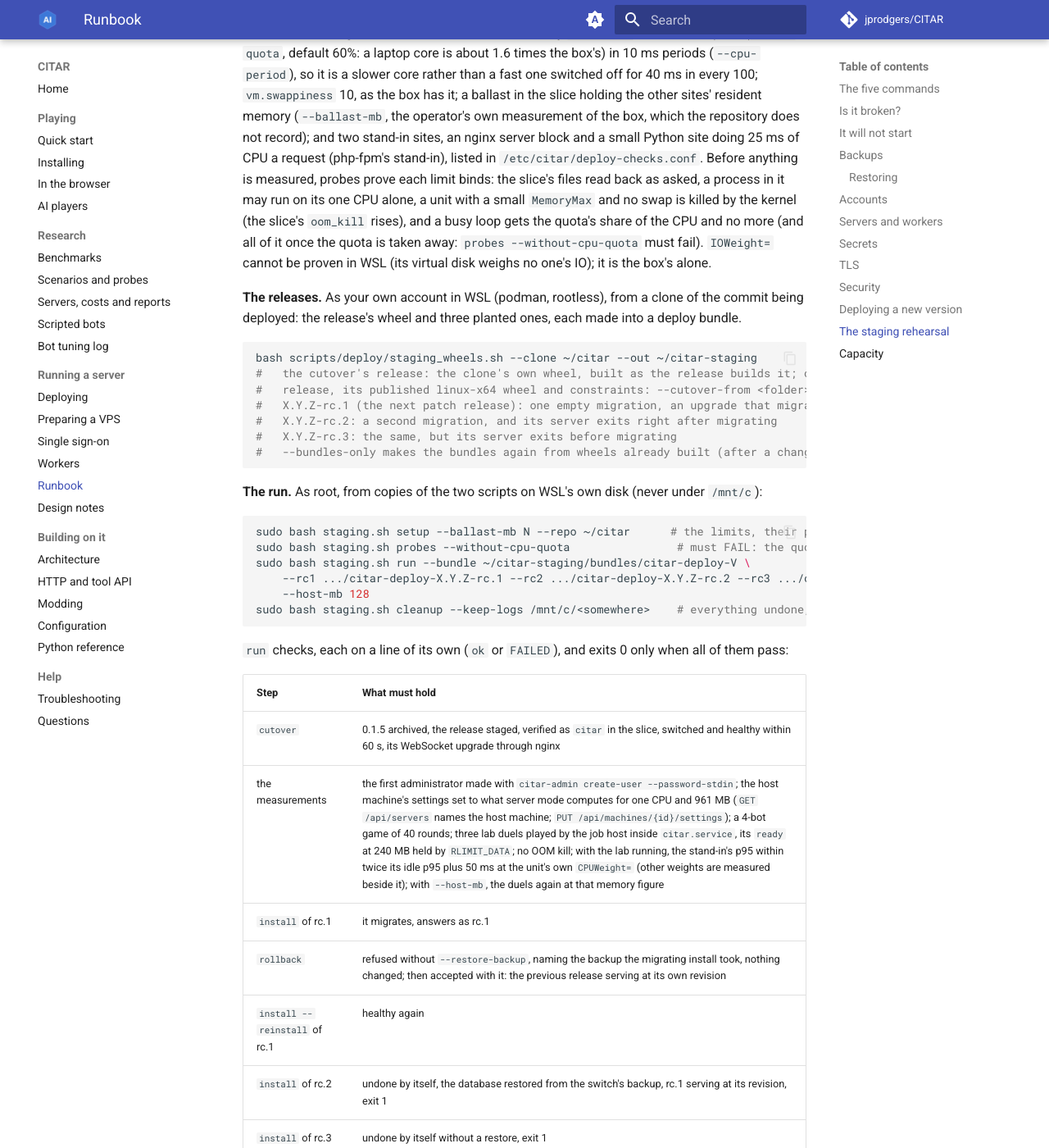
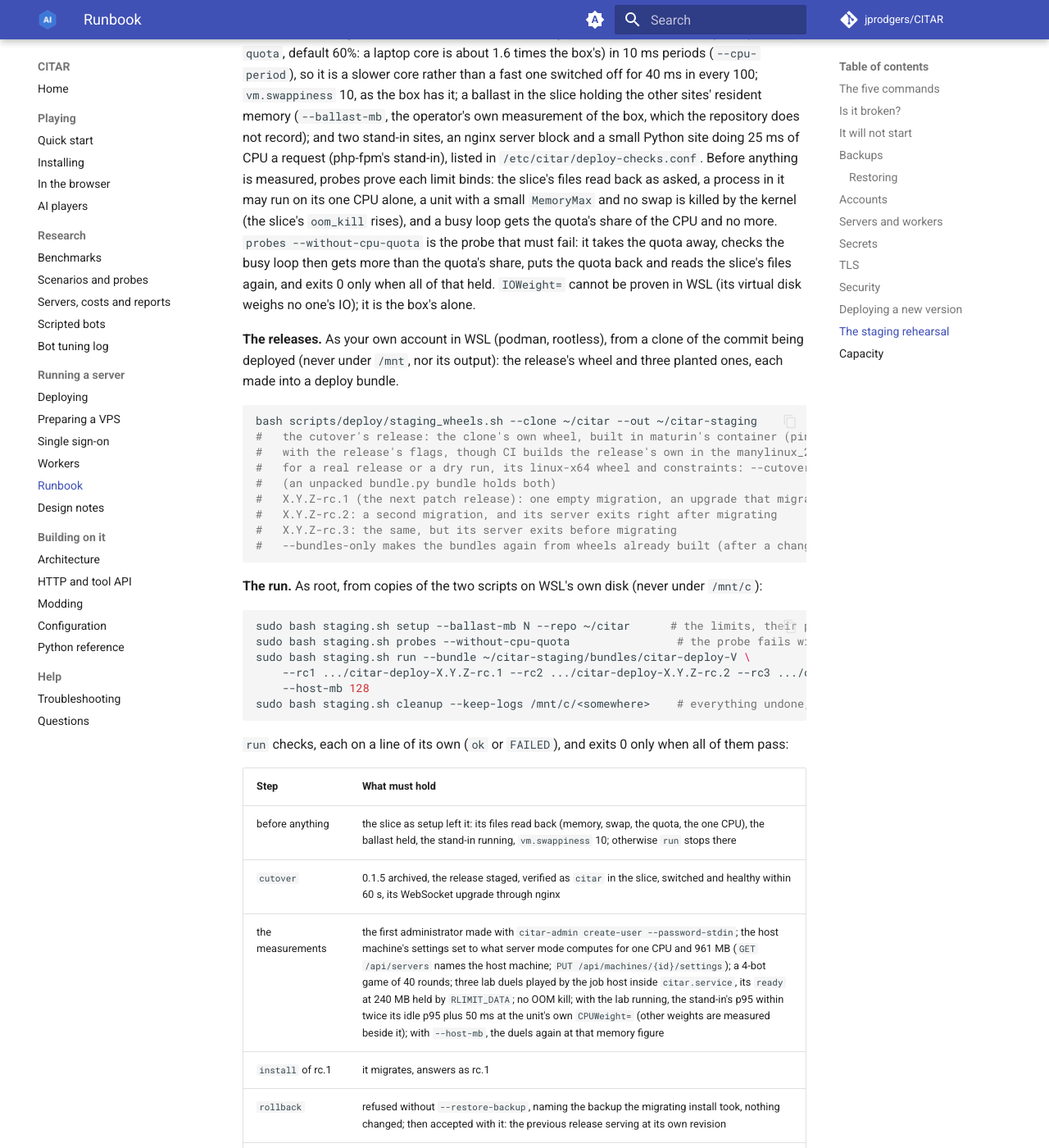
Before and after one commit to jprodgers/CITAR, an MkDocs documentation site: the page built from docs/server/RUNBOOK.md, in a window 1280 px wide and 1400 px high, scrolled down 5970 px. Shown: the whole window at 82% size. Built offline with MkDocs 1.6.1 and Material for MkDocs 9.7.7, drawn with Linux system fonts in a browser that asks for light colours; comment, search, counter and statistics services are not loaded.

Commit message:
docs: RELEASING.md's staging rehearsal and host figure written out; RUNBOOK after the fix round
The review's fifth finding: RELEASING.md, the owner's checklist, still said only "the staging
rehearsal in WSL with that bundle (staging.sh setup, run, cleanup)" and "the host's machine settings
from the staging measurement". `run` refuses to start without --rc1, --rc2 and --rc3, which only
staging_wheels.sh makes; bundle.py writes a tarball while --bundle takes an unpacked folder; and the
settled host memory figure was named nowhere in it. Section 9's step 2 now gives each command: the
bundle unpacked on WSL's own disk as --bundle, staging_wheels.sh --cutover-from that folder for the
three planted releases, setup, `probes --without-cpu-quota` (exit 0), `run ... --host-mb 128` and
`cleanup --keep-logs`. Section 10 names the host machine's memory figure, 128 MB, and where to set it.

RUNBOOK's staging section: `probes --without-cpu-quota` exits 0 when the probe failed without the
quota and the quota is back; `run` first reads the slice back and stops on one that differs; the
cutover wheel is built in maturin's container with the release's flags, while CI builds the
release's own in the manylinux_2_28 image, so a real release is rehearsed with --cutover-from; and
neither the clone nor the output is ever under /mnt.

Co-Authored-By: Claude Opus 5.5 <noreply@anthropic.com>

````diff
--- a/docs/server/RUNBOOK.md
+++ b/docs/server/RUNBOOK.md
@@ -275,17 +275,21 @@ sites, an nginx server block and a small Python site doing 25 ms of CPU a reques
 stand-in), listed in `/etc/citar/deploy-checks.conf`. Before anything is measured, probes prove each
 limit binds: the slice's files read back as asked, a process in it may run on its one CPU alone, a
 unit with a small `MemoryMax` and no swap is killed by the kernel (the slice's `oom_kill` rises), and
-a busy loop gets the quota's share of the CPU and no more (and all of it once the quota is taken
-away: `probes --without-cpu-quota` must fail). `IOWeight=` cannot be proven in WSL (its virtual disk
-weighs no one's IO); it is the box's alone.
+a busy loop gets the quota's share of the CPU and no more. `probes --without-cpu-quota` is the probe
+that must fail: it takes the quota away, checks the busy loop then gets more than the quota's share,
+puts the quota back and reads the slice's files again, and exits 0 only when all of that held.
+`IOWeight=` cannot be proven in WSL (its virtual disk weighs no one's IO); it is the box's alone.
 
 **The releases.** As your own account in WSL (podman, rootless), from a clone of the commit being
-deployed: the release's wheel and three planted ones, each made into a deploy bundle.
+deployed (never under `/mnt`, nor its output): the release's wheel and three planted ones, each made
+into a deploy bundle.
 
 ```bash
 bash scripts/deploy/staging_wheels.sh --clone ~/citar --out ~/citar-staging
-#   the cutover's release: the clone's own wheel, built as the release builds it; or, for a real
-#   release, its published linux-x64 wheel and constraints: --cutover-from <folder>
+#   the cutover's release: the clone's own wheel, built in maturin's container (pinned by digest)
+#   with the release's flags, though CI builds the release's own in the manylinux_2_28 image; so
+#   for a real release or a dry run, its linux-x64 wheel and constraints: --cutover-from <folder>
+#   (an unpacked bundle.py bundle holds both)
 #   X.Y.Z-rc.1 (the next patch release): one empty migration, an upgrade that migrates
 #   X.Y.Z-rc.2: a second migration, and its server exits right after migrating
 #   X.Y.Z-rc.3: the same, but its server exits before migrating
@@ -296,7 +300,7 @@ bash scripts/deploy/staging_wheels.sh --clone ~/citar --out ~/citar-staging
 
 ```bash
 sudo bash staging.sh setup --ballast-mb N --repo ~/citar      # the limits, their probes, 0.1.5
-sudo bash staging.sh probes --without-cpu-quota                # must FAIL: the quota is what holds the CPU
+sudo bash staging.sh probes --without-cpu-quota                # the probe fails without the quota (exit 0)
 sudo bash staging.sh run --bundle ~/citar-staging/bundles/citar-deploy-V \
     --rc1 .../citar-deploy-X.Y.Z-rc.1 --rc2 .../citar-deploy-X.Y.Z-rc.2 --rc3 .../citar-deploy-X.Y.Z-rc.3 \
     --host-mb 128
@@ -307,6 +311,7 @@ sudo bash staging.sh cleanup --keep-logs /mnt/c/<somewhere>    # everything undo
 
 | Step | What must hold |
 |---|---|
+| before anything | the slice as setup left it: its files read back (memory, swap, the quota, the one CPU), the ballast held, the stand-in running, `vm.swappiness` 10; otherwise `run` stops there |
 | `cutover` | 0.1.5 archived, the release staged, verified as `citar` in the slice, switched and healthy within 60 s, its WebSocket upgrade through nginx |
 | the measurements | the first administrator made with `citar-admin create-user --password-stdin`; the host machine's settings set to what server mode computes for one CPU and 961 MB (`GET /api/servers` names the host machine; `PUT /api/machines/{id}/settings`); a 4-bot game of 40 rounds; three lab duels played by the job host inside `citar.service`, its `ready` at 240 MB held by `RLIMIT_DATA`; no OOM kill; with the lab running, the stand-in's p95 within twice its idle p95 plus 50 ms at the unit's own `CPUWeight=` (other weights are measured beside it); with `--host-mb`, the duels again at that memory figure |
 | `install` of rc.1 | it migrates, answers as rc.1 |
````
Also changed, not shown: packaging/RELEASING.md (+17 -4 lines).
